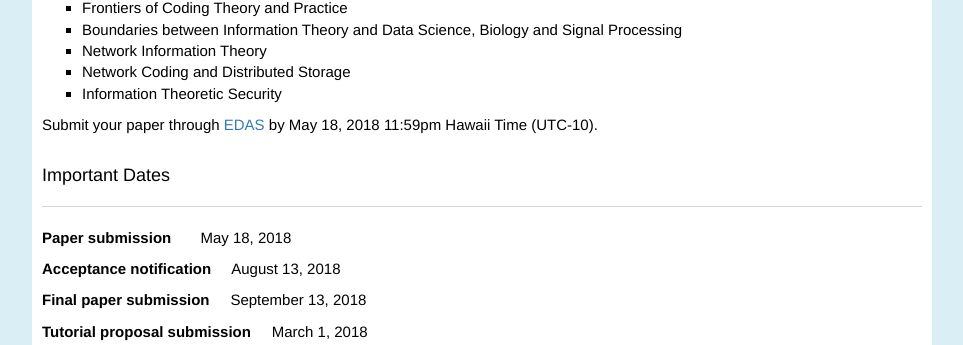
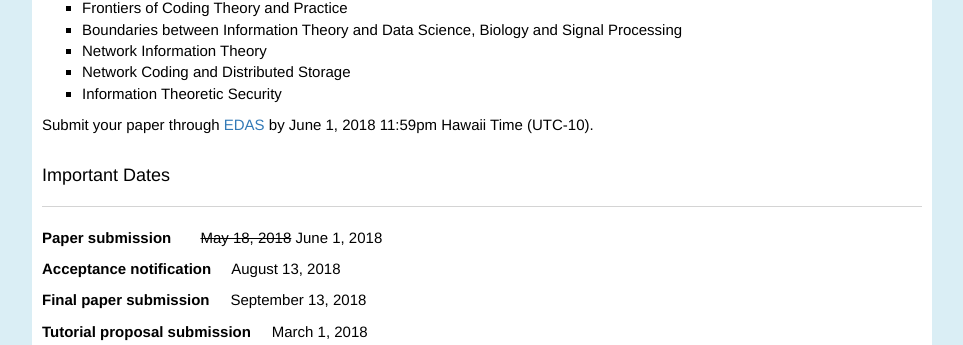
Before and after one commit to ym13349140/ITW2018, a Flask app: page / in a window 1280 px wide. Shown: the part 970-1315 px from the top of the page, without its empty margins (158-1121 px from the left). Run offline with Flask 2, Linux system fonts and the light colour scheme; some libraries are stand-ins or nearby versions.

Commit message:
修改提交时间

```diff
--- a/ITW/templates/main/home.html
+++ b/ITW/templates/main/home.html
@@ -29,14 +29,14 @@
             <li>Information Theoretic Security</li>
         </ul>
 
-        <p>Submit your paper through <a href="https://edas.info/newPaper.php?c=24670" target="_blank">EDAS</a> by May 18, 2018 11:59pm Hawaii Time (UTC-10).</p>
+        <p>Submit your paper through <a href="https://edas.info/newPaper.php?c=24670" target="_blank">EDAS</a> by June 1, 2018 11:59pm Hawaii Time (UTC-10).</p>
     </section>
 
     <section class="row">
         <h4>Important Dates
             <hr>
         </h4>
-        <p><b>Paper submission</b> &nbsp;&nbsp;&nbsp;&nbsp;&nbsp; May 18, 2018</p>
+        <p><b>Paper submission</b> &nbsp;&nbsp;&nbsp;&nbsp;&nbsp; <del>May 18, 2018</del> June 1, 2018 </p>
         <p><b>Acceptance notification</b> &nbsp;&nbsp;&nbsp;	August 13, 2018</p>
         <p><b>Final paper submission</b> &nbsp;&nbsp;&nbsp;	September 13, 2018</p>
         <p><b>Tutorial proposal submission</b> &nbsp;&nbsp;&nbsp;  March 1, 2018</p>
--- a/ITW/templates/papers/papers.html
+++ b/ITW/templates/papers/papers.html
@@ -16,11 +16,11 @@
         <h4>Author Guideline<hr></h4>
         <p>Authors are encouraged to use LaTex to prepare their manuscript that follows the <a href="http://www.ieee.org/conferences_events/conferences/publishing/templates.html" target="_blank"><i>IEEE conference specifications</i></a>. Submitted manuscripts should be contained within 5 pages with font size no smaller than 10 points and reasonable margins in all sides. Page numbers should be omitted. Submitted manuscripts should provide sufficient details of the research allowing reviewers to assess the originality and authenticity of the work. If full proof cannot be accommodated within 5 pages, the authors can publicize the supplementary material which can be openly accessed, and provide the specific reference. Duplicated submission to multiple conferences is strictly forbidden, but a conference presentation of a submitted journal manuscript is allowed.</p>
 
-        <p>Submit your paper through <a href="https://edas.info/newPaper.php?c=24670" target="_blank">EDAS</a> by May 18, 2018 11:59pm Hawaii Time (UTC-10).</p>
+        <p>Submit your paper through <a href="https://edas.info/newPaper.php?c=24670" target="_blank">EDAS</a> by June 1, 2018 11:59pm Hawaii Time (UTC-10).</p>
     </section>
     <section class="row">
         <h4>Important Dates<hr></h4>
-        <p><b>Paper submission</b> &nbsp;&nbsp;&nbsp;&nbsp;&nbsp; May 18, 2018</p>
+        <p><b>Paper submission</b> &nbsp;&nbsp;&nbsp;&nbsp;&nbsp; <del>May 18, 2018</del> June 1, 2018 </p>
         <p><b>Acceptance notification</b> &nbsp;&nbsp;&nbsp;	August 13, 2018</p>
         <p><b>Final paper submission</b> &nbsp;&nbsp;&nbsp;	September 13, 2018</p>
     </section>
```
